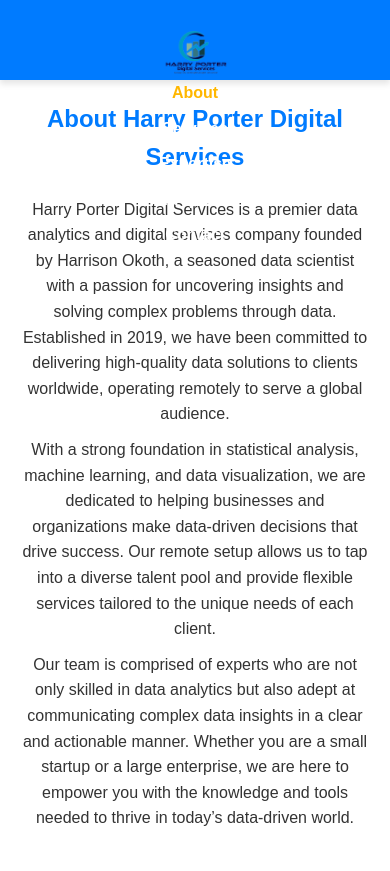
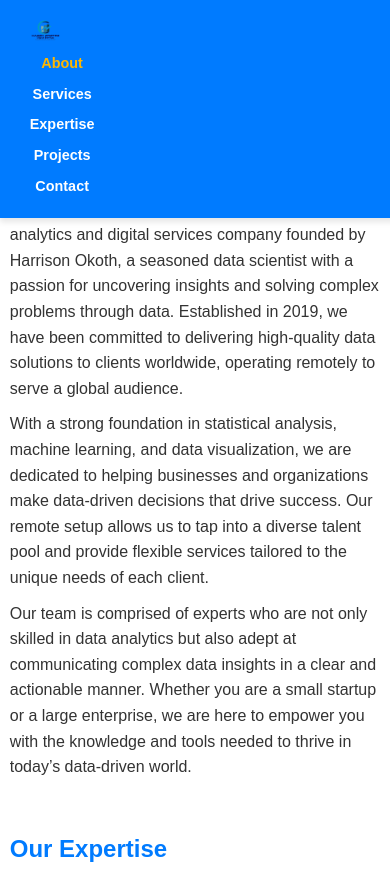
Before and after one commit to harrisonokoth/hpdigitalservices.com, a plain HTML site: page index.html in a window 390 px wide. Shown: the top 871 px of the page. Drawn offline with Linux system fonts and the light colour scheme.

Commit message:
Updated CSS to improve responsiveness and fix layout issues

```diff
--- a/styles.css
+++ b/styles.css
@@ -5,7 +5,7 @@
     padding: 0;
     line-height: 1.6;
     color: #333;
-    padding-top: 60px; /* Added to prevent content from hiding behind the fixed header */
+    padding-top: 70px; /* Increase padding to ensure content is below the header */
 }
 
 .container {
@@ -19,28 +19,26 @@
 header {
     background-color: #007bff;
     color: white;
-    padding: 10px 0;
+    padding: 10px 20px; /* Increased padding for better spacing */
     box-shadow: 0 4px 6px rgba(0, 0, 0, 0.1);
     position: fixed; /* Fixed position */
     top: 0;
     left: 0;
     width: 100%; /* Full width */
     z-index: 1000; /* Ensures header is above other content */
-    height: 60px; /* Fixed header height */
+    display: flex; /* Use flexbox for better alignment */
+    align-items: center; /* Center content vertically */
+    justify-content: space-between; /* Space out logo and navigation */
 }
 
-header .container {
-    display: flex;
-    align-items: center;
-    justify-content: space-between;
-}
-
+/* Logo in header */
 header .container img.top-right-logo {
-    height: 50px; /* Set logo height to be slightly less than header height */
-    width: auto; /* Maintain aspect ratio */
+    width: 35px; /* Adjust size to fit better */
+    height: auto; /* Maintain aspect ratio */
     border-radius: 5px;
 }
 
+/* Navigation styles */
 nav {
     display: flex;
     align-items: center;
@@ -51,7 +49,7 @@
     margin: 0;
     padding: 0;
     display: flex;
-    gap: 20px;
+    gap: 15px; /* Reduced gap for better fit on small screens */
 }
 
 nav ul li {
@@ -70,6 +68,11 @@
 }
 
 /* Section styles */
+section {
+    padding: 20px 0;
+    margin-top: 20px; /* Ensure sections are not hidden behind the header */
+}
+
 h1, h2 {
     color: #007bff;
     margin-bottom: 20px;
@@ -82,15 +85,16 @@
 /* Footer styles */
 footer {
     text-align: center;
-    padding: 10px 0;
+    padding: 20px 0; /* Increased padding for better spacing */
     margin-top: 20px;
     position: relative;
     background-color: #007bff;
     color: white;
 }
 
+/* Logo in footer */
 .footer-logo {
-    width: 50px; /* Adjust size as needed */
+    width: 35px; /* Adjust size to fit better */
     height: auto; /* Maintain aspect ratio */
     border-radius: 5px;
     transition: transform 0.3s ease;
@@ -106,14 +110,42 @@
 /* Responsive design */
 @media screen and (max-width: 768px) {
     .container {
+        width: 95%; /* Adjust width for smaller screens */
+        padding: 10px 0; /* Adjust padding for better fit */
+    }
+
+    header {
         flex-direction: column;
-        text-align: center;
+        align-items: center;
+        padding: 10px 20px; /* Adjust padding for better spacing */
+    }
+
+    header .container img.top-right-logo {
+        width: 30px; /* Adjust size for mobile */
     }
 
     nav ul {
         flex-direction: column;
         align-items: center;
-        gap: 10px;
+        gap: 10px; /* Reduced gap for better fit */
+    }
+}
+
+@media screen and (max-width: 480px) {
+    .container {
+        padding: 10px 0; /* Adjust padding for small screens */
+    }
+
+    h1, h2 {
+        font-size: 1.5em; /* Adjust font size for small screens */
+    }
+
+    nav ul {
+        gap: 5px; /* Further reduce gap for very small screens */
+    }
+
+    nav ul li a {
+        font-size: 0.9em; /* Adjust font size for better fit */
     }
 }
 
```
